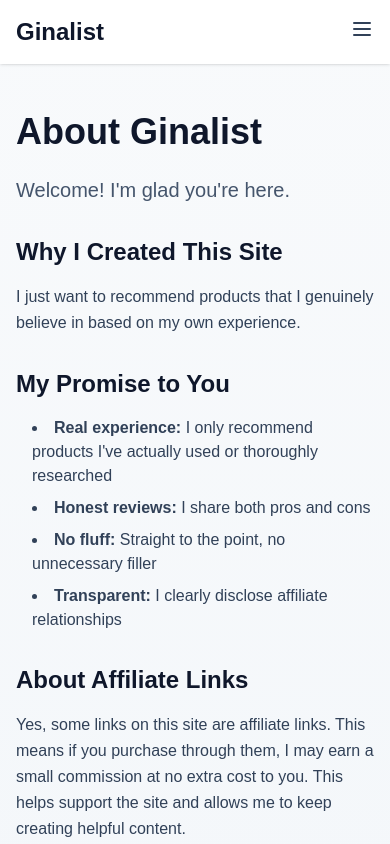
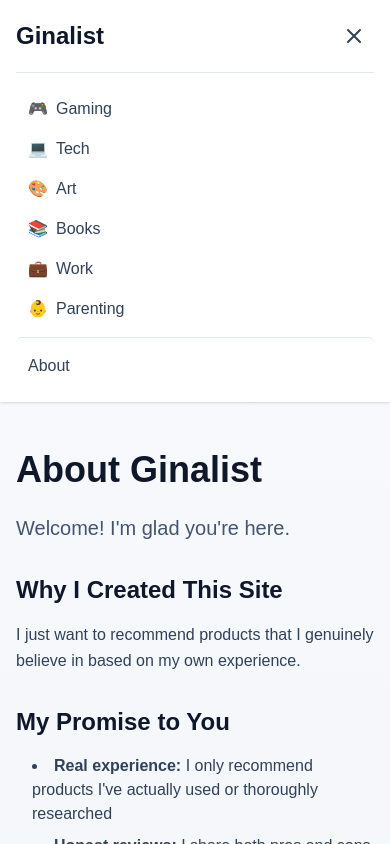
Before and after one commit to ginaleitt/ginalist, a Next.js app: page /about in a window 390 px wide. Both pictures are taken after a click on the button "Toggle menu". Shown: the top 844 px of the page. Built offline with nearby package versions, Linux system fonts and the light colour scheme.

Commit message:
Add mobile menu, 404 page, and image optimizations

```diff
--- /dev/null
+++ b/app/not-found.tsx
@@ -0,0 +1,55 @@
+import Link from 'next/link';
+import Navigation from '@/components/Navigation';
+import Footer from '@/components/Footer';
+
+export default function NotFound() {
+  return (
+    <div className="min-h-screen bg-gradient-to-b from-slate-50 to-slate-100 flex flex-col">
+      <Navigation />
+
+      <main className="flex-grow flex items-center justify-center px-4 sm:px-6 lg:px-8">
+        <div className="text-center">
+          <p className="text-8xl font-bold text-slate-300">404</p>
+          <h1 className="mt-4 text-3xl font-bold text-slate-900">
+            Page not found
+          </h1>
+          <p className="mt-4 text-lg text-slate-600 max-w-md mx-auto">
+            Sorry, we couldn't find the page you're looking for. Maybe it was moved, or perhaps it never existed?
+          </p>
+
+          <div className="mt-8 flex flex-col sm:flex-row gap-4 justify-center">
+            <Link
+              href="/"
+              className="inline-flex items-center justify-center px-6 py-3 bg-blue-600 hover:bg-blue-700 text-white font-semibold rounded-lg transition-all shadow-md hover:shadow-lg"
+            >
+              Go to Homepage
+            </Link>
+            <Link
+              href="/gaming"
+              className="inline-flex items-center justify-center px-6 py-3 bg-white hover:bg-slate-50 text-slate-700 font-semibold rounded-lg transition-all shadow-md hover:shadow-lg border border-slate-200"
+            >
+              Browse Gaming Lists
+            </Link>
+          </div>
+
+          <div className="mt-12">
+            <p className="text-sm text-slate-500 mb-4">Popular categories:</p>
+            <div className="flex flex-wrap gap-3 justify-center">
+              {['gaming', 'tech', 'books', 'art', 'work', 'parenting'].map((category) => (
+                <Link
+                  key={category}
+                  href={`/${category}`}
+                  className="px-4 py-2 bg-white hover:bg-slate-50 text-slate-700 rounded-lg border border-slate-200 hover:border-slate-300 transition-colors capitalize"
+                >
+                  {category}
+                </Link>
+              ))}
+            </div>
+          </div>
+        </div>
+      </main>
+
+      <Footer />
+    </div>
+  );
+}
--- a/components/Navigation.tsx
+++ b/components/Navigation.tsx
@@ -1,6 +1,11 @@
+'use client';
+
 import Link from 'next/link';
+import { useState } from 'react';
 
 export default function Navigation() {
+  const [mobileMenuOpen, setMobileMenuOpen] = useState(false);
+
   const categories = [
     { name: 'Gaming', slug: 'gaming', emoji: '🎮' },
     { name: 'Tech', slug: 'tech', emoji: '💻' },
@@ -31,31 +36,55 @@
                 {category.name}
               </Link>
             ))}
+            <Link
+              href="/about"
+              className="px-3 py-2 rounded-md text-sm font-medium text-slate-700 hover:text-slate-900 hover:bg-slate-100 transition-colors ml-2 border-l border-slate-300 pl-4"
+            >
+              About
+            </Link>
           </nav>
 
-          {/* Mobile Menu Button - We'll add this later */}
-          <div className="md:hidden">
-            <button className="text-slate-700 hover:text-slate-900">
+          {/* Mobile Menu Button */}
+          <button
+            onClick={() => setMobileMenuOpen(!mobileMenuOpen)}
+            className="md:hidden text-slate-700 hover:text-slate-900 p-2"
+            aria-label="Toggle menu"
+          >
+            {mobileMenuOpen ? (
+              <svg className="w-6 h-6" fill="none" stroke="currentColor" viewBox="0 0 24 24">
+                <path strokeLinecap="round" strokeLinejoin="round" strokeWidth={2} d="M6 18L18 6M6 6l12 12" />
+              </svg>
+            ) : (
               <svg className="w-6 h-6" fill="none" stroke="currentColor" viewBox="0 0 24 24">
                 <path strokeLinecap="round" strokeLinejoin="round" strokeWidth={2} d="M4 6h16M4 12h16M4 18h16" />
               </svg>
+            )}
           </button>
         </div>
-        </div>
 
-        {/* Mobile Navigation - Hidden for now, we'll add interactivity later */}
-        <nav className="md:hidden pb-4 hidden">
+        {/* Mobile Navigation */}
+        {mobileMenuOpen && (
+          <nav className="md:hidden pb-4 border-t border-slate-200 pt-4">
             {categories.map((category) => (
               <Link
                 key={category.slug}
                 href={`/${category.slug}`}
+                onClick={() => setMobileMenuOpen(false)}
                 className="block px-3 py-2 rounded-md text-base font-medium text-slate-700 hover:text-slate-900 hover:bg-slate-100"
               >
                 <span className="mr-2">{category.emoji}</span>
                 {category.name}
               </Link>
             ))}
+            <Link
+              href="/about"
+              onClick={() => setMobileMenuOpen(false)}
+              className="block px-3 py-2 rounded-md text-base font-medium text-slate-700 hover:text-slate-900 hover:bg-slate-100 mt-2 pt-4 border-t border-slate-200"
+            >
+              About
+            </Link>
           </nav>
+        )}
       </div>
     </header>
   );
```
Also changed, not shown: components/ImageWithCaption.tsx (+6 -1 lines). Lines whose indentation alone changed are shown as unchanged.
